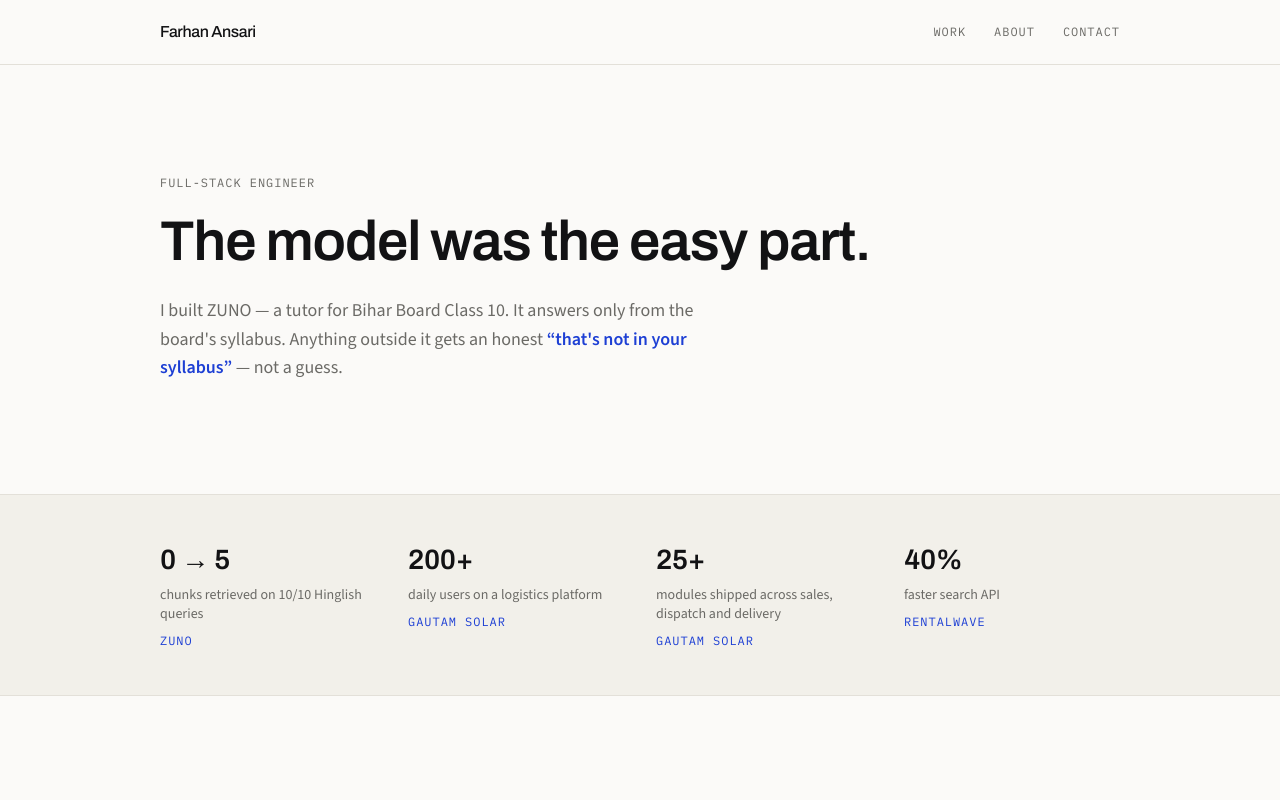
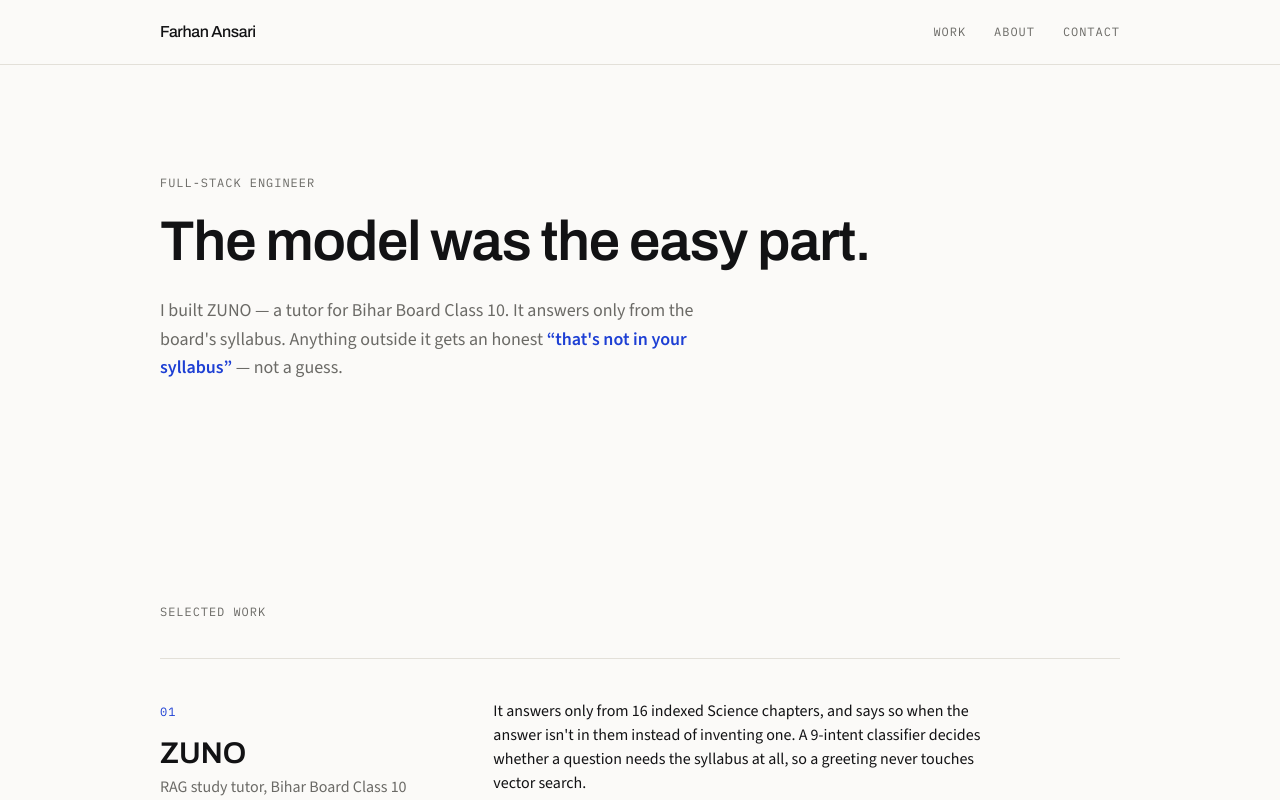
Before and after one commit to farhaan-11/PORTFOLIO, a Next.js app: page / in a window 1280 px wide. Shown: the top 800 px of the page. Built offline with nearby package versions, Linux system fonts and the light colour scheme.

Commit message:
metrics removed

```diff
--- a/src/app/page.tsx
+++ b/src/app/page.tsx
@@ -4,7 +4,6 @@ import { AskPanel } from "@/components/sections/AskPanel";
 import { ContactFooter } from "@/components/sections/ContactFooter";
 import { Experience } from "@/components/sections/Experience";
 import { Hero } from "@/components/sections/Hero";
-import { MetricStrip } from "@/components/sections/MetricStrip";
 import { Stack } from "@/components/sections/Stack";
 import { WorkIndex } from "@/components/sections/WorkIndex";
 import { ScrollReveal } from "@/components/ui/ScrollReveal";
@@ -22,7 +21,6 @@ export default function Home() {
 
       <main>
         <Hero />
-        <MetricStrip />
         <WorkIndex />
         <Experience />
         <Stack />
--- a/src/components/sections/MetricStrip.tsx
+++ /dev/null
@@ -1,34 +0,0 @@
-import { metrics } from "@/content/profile";
-import { container } from "@/lib/layout";
-
-/*
-  Chaar numbers ek band mein. Background thoda gehra hai taaki ye patti
-  hero se alag dikhe — box ya card ke bina.
-
-  Har number ke saath project ka naam zaroori hai: bina uske reader maan
-  leta hai ki chaaron ek hi project ke hain, aur phir chaaron kamzor ho jate hain.
-*/
-export function MetricStrip() {
-  return (
-    <section className="border-line bg-paper-2 border-y">
-      <div
-        className={`${container} grid grid-cols-2 gap-x-8 gap-y-10 py-12 md:grid-cols-4`}
-      >
-        {metrics.map((metric) => (
-          <div key={metric.label} data-reveal>
-            {/* tabular-nums: numbers ek dusre ke neeche seedhe align rehte hain */}
-            <p className="font-heading text-title font-semibold tabular-nums">
-              {metric.value}
-            </p>
-            <p className="text-ink-soft mt-2 text-sm leading-snug">
-              {metric.label}
-            </p>
-            <p className="text-label text-cobalt mt-3 font-mono uppercase">
-              {metric.project}
-            </p>
-          </div>
-        ))}
-      </div>
-    </section>
-  );
-}
--- a/src/content/profile.ts
+++ b/src/content/profile.ts
@@ -40,9 +40,8 @@ export const hero = {
   summaryEnd: " — not a guess.",
 };
 
-// Hero ke neeche ki metric strip. Chaar numbers, teen alag projects se.
-// Har number ke saath project ka naam zaroori hai — warna reader maan lega
-// ki sab ek hi project ke hain, aur phir teeno claims kamzor ho jate hain.
+// Homepage pe ab ye numbers kahin nahi dikhte — metric strip hata di gayi hai.
+// Ye list sirf Ask panel ke knowledge base ke liye bachi hai (ask-knowledge.ts).
 export const metrics = [
   {
     value: "0 → 5",
```
